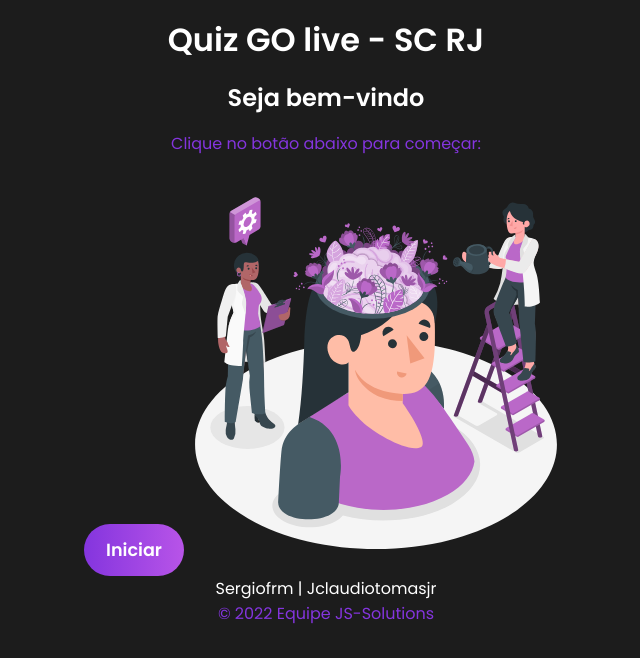
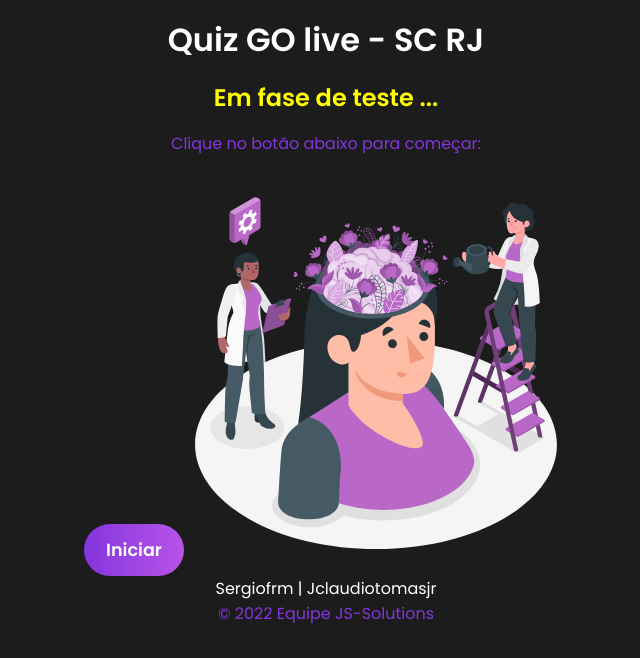
Before and after one commit to Sergiofrm/app_quiz_react, a React (Vite) app: page / in a window 1280 px wide. Shown: the top 658 px of the page, without its empty margins (314-954 px from the left). Built offline with nearby package versions, Linux system fonts and the light colour scheme; a web font is replaced by a local one.

Commit message:
Style/Css

```diff
--- a/src/components/Welcome.css
+++ b/src/components/Welcome.css
@@ -5,6 +5,7 @@
 
 #welcome h2,
 #welcome p {
+  color: yellow;
   margin-bottom: 1rem;
 }
 
--- a/src/components/Welcome.jsx
+++ b/src/components/Welcome.jsx
@@ -10,7 +10,7 @@ const Welcome = () => {
 
   return (
     <div id="welcome">
-      <h2>Seja bem-vindo</h2>
+      <h2>Em fase de teste ...</h2>
       <p>Clique no botão abaixo para começar:</p>
       <button onClick={() => dispatch({ type: "CHANGE_STAGE" })}>
         Iniciar
```
